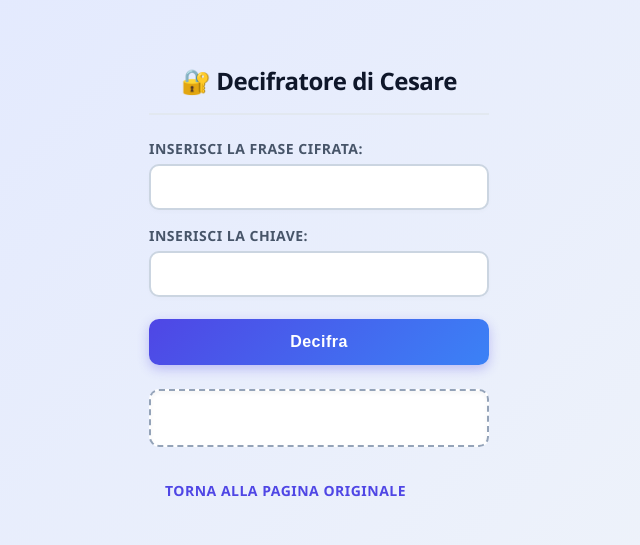
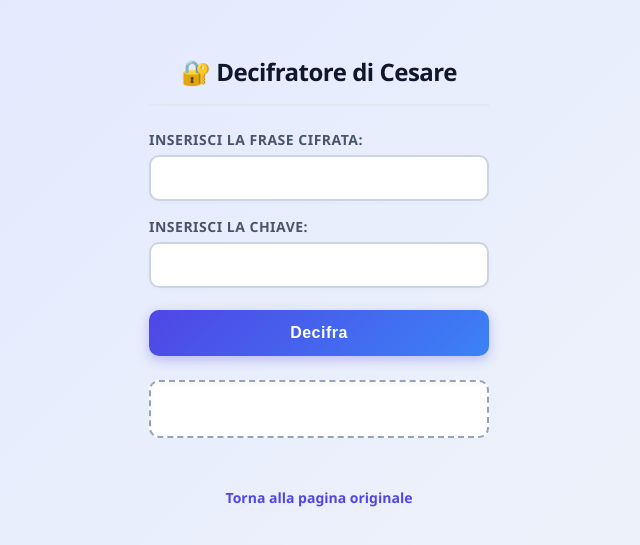
Before and after one commit to SimoneMedved/TPS, a plain HTML site: page Decripta_1_0.html in a window 1280 px wide. Shown: the part 123-668 px from the top of the page, without its empty margins (321-961 px from the left). Drawn offline with Linux system fonts and the light colour scheme.

Commit message:
Update Decripta_1_0.html

```diff
--- a/Decripta_1_0.html
+++ b/Decripta_1_0.html
@@ -160,6 +160,6 @@
     <button onclick="decifra(document.getElementById('frase').value, document.getElementById('chiave').value)">Decifra</button>
     <p id="decifrato"> </p>
     <br>
-    <p><a href="https://simonemedved.github.io/TPS/Cripta_1_0.html">Torna alla pagina originale</a></p>
+    <a href="https://simonemedved.github.io/TPS/Cripta_1_0.html">Torna alla pagina originale</a>
 </body>
 </html>
```
